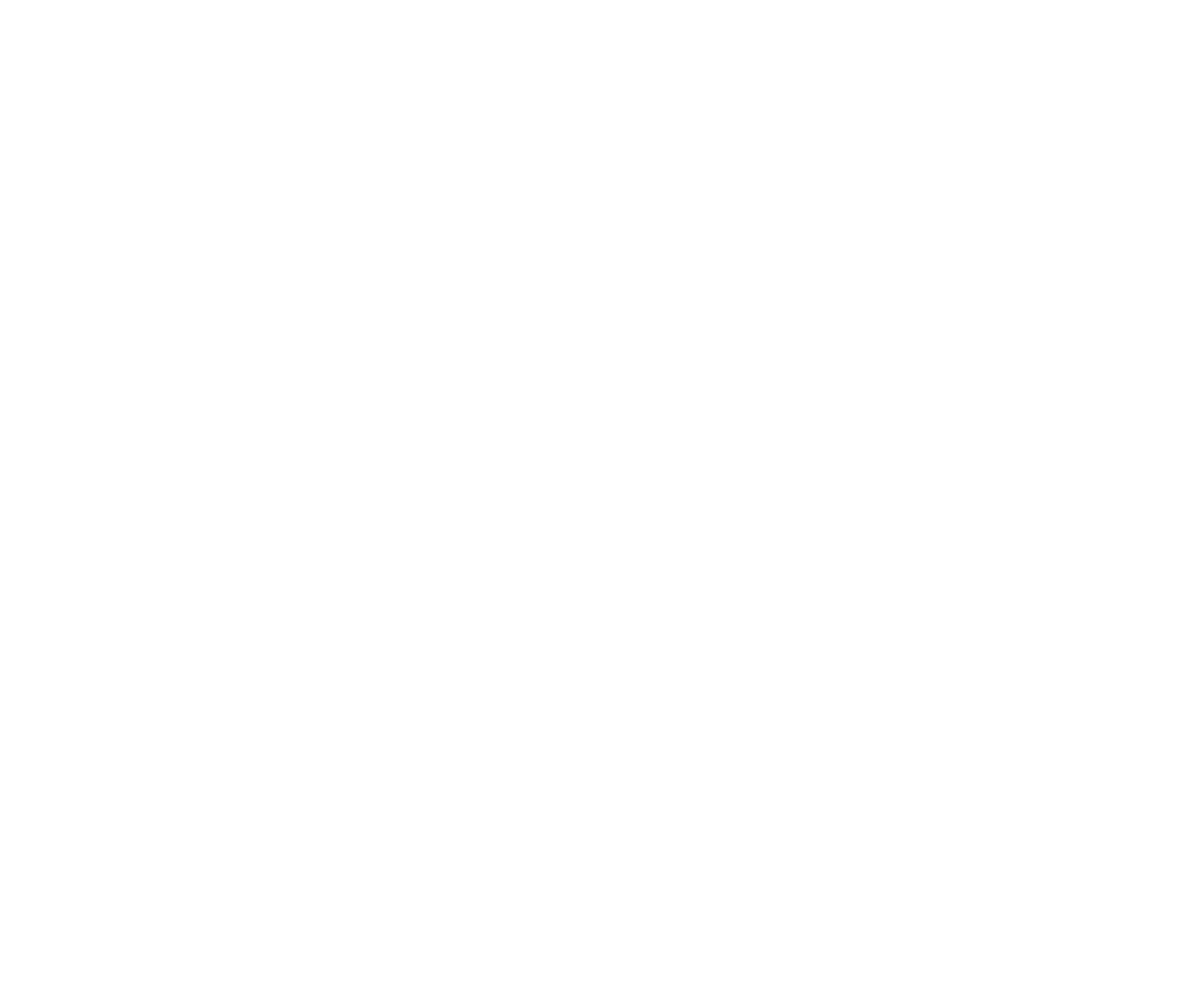
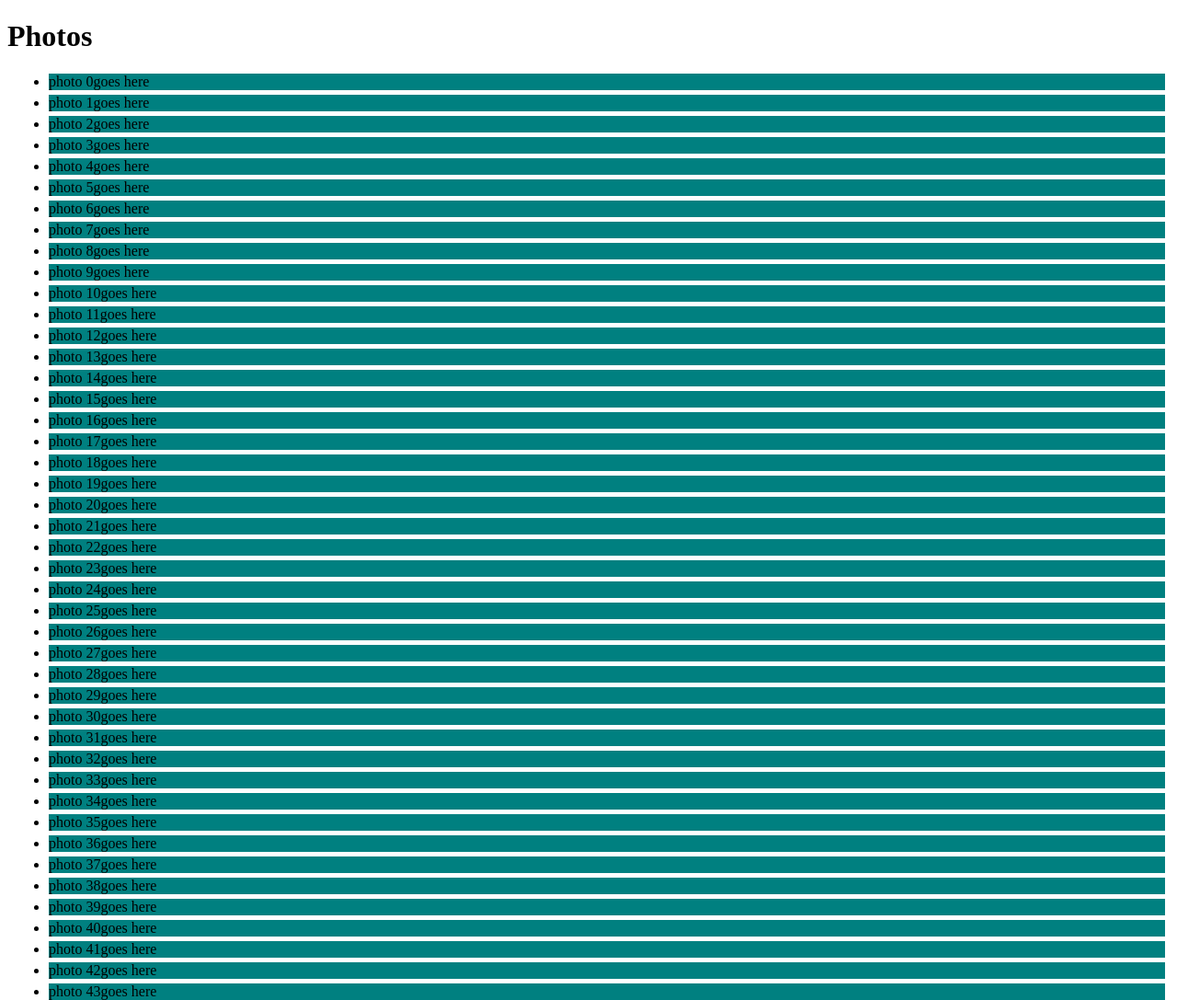
Before and after one commit to omardelarosa/client_side_game, a plain HTML site: page index.html in a window 1280 px wide. Shown: the top 1087 px of the page at 92% size. Before the commit the page ends 800 px from the top, so only its background shows below. Drawn offline with nearby package versions, Linux system fonts and the light colour scheme.

Commit message:
added sortable

```diff
--- a/index.html
+++ b/index.html
@@ -3,10 +3,18 @@
 <head>
 <title>client_side_game</title>
 <link rel="stylesheet" type="text/css" href="stylesheets/style.css" />
+<link rel="stylesheet" type="text/css" href="http://code.jquery.com/ui/1.10.4/themes/smoothness/jquery-ui.css">
+
 <script type="text/javascript" src="http://ajax.googleapis.com/ajax/libs/jquery/1.10.2/jquery.min.js"></script>
+<script type="text/javascript" src="http://code.jquery.com/ui/1.10.4/jquery-ui.js"></script>
+
 <script type="text/javascript" src="javascripts/scripts.js"></script>
 </head>
 <body>
-
+  <div id="main_container">
+    <h1 id="my_heading">Photos</h1>
+    <ul id="photos">
+    </ul>
+  </div>
 </body>
 </html>
--- a/javascripts/scripts.js
+++ b/javascripts/scripts.js
@@ -1 +1,10 @@
-console.log('feed me javascripts')
+$(function(){
+
+  for (var i = 0; i < 100; i += 1) {
+    $('#photos').append("<li class='photo_item'>photo "+i+"goes here</li>")
+  }
+
+  $('#photos').sortable();
+
+
+})
--- a/stylesheets/style.css
+++ b/stylesheets/style.css
@@ -1,2 +1,7 @@
 /* html5doctor.com Reset v1.6.1 - http://cssreset.com */
-html,body,div,span,object,iframe,h1,h2,h3,h4,h5,h6,p,blockquote,pre,abbr,address,cite,code,del,dfn,em,img,ins,kbd,q,samp,small,strong,sub,sup,var,b,i,dl,dt,dd,ol,ul,li,fieldset,form,label,legend,table,caption,tbody,tfoot,thead,tr,th,td,article,aside,canvas,details,figcaption,figure,footer,header,hgroup,menu,nav,section,summary,time,mark,audio,video{margin:0;padding:0;border:0;outline:0;font-size:100%;vertical-align:baseline;background:transparent}body{line-height:1}article,aside,details,figcaption,figure,footer,header,hgroup,menu,nav,section{display:block}nav ul{list-style:none}blockquote,q{quotes:none}blockquote:before,blockquote:after,q:before,q:after{content:none}a{margin:0;padding:0;font-size:100%;vertical-align:baseline;background:transparent}ins{background-color:#ff9;color:#000;text-decoration:none}mark{background-color:#ff9;color:#000;font-style:italic;font-weight:bold}del{text-decoration:line-through}abbr[title],dfn[title]{border-bottom:1px dotted;cursor:help}table{border-collapse:collapse;border-spacing:0}hr{display:block;height:1px;border:0;border-top:1px solid #ccc;margin:1em 0;padding:0}input,select{vertical-align:middle}
+/*html,body,div,span,object,iframe,h1,h2,h3,h4,h5,h6,p,blockquote,pre,abbr,address,cite,code,del,dfn,em,img,ins,kbd,q,samp,small,strong,sub,sup,var,b,i,dl,dt,dd,ol,ul,li,fieldset,form,label,legend,table,caption,tbody,tfoot,thead,tr,th,td,article,aside,canvas,details,figcaption,figure,footer,header,hgroup,menu,nav,section,summary,time,mark,audio,video{margin:0;padding:0;border:0;outline:0;font-size:100%;vertical-align:baseline;background:transparent}body{line-height:1}article,aside,details,figcaption,figure,footer,header,hgroup,menu,nav,section{display:block}nav ul{list-style:none}blockquote,q{quotes:none}blockquote:before,blockquote:after,q:before,q:after{content:none}a{margin:0;padding:0;font-size:100%;vertical-align:baseline;background:transparent}ins{background-color:#ff9;color:#000;text-decoration:none}mark{background-color:#ff9;color:#000;font-style:italic;font-weight:bold}del{text-decoration:line-through}abbr[title],dfn[title]{border-bottom:1px dotted;cursor:help}table{border-collapse:collapse;border-spacing:0}hr{display:block;height:1px;border:0;border-top:1px solid #ccc;margin:1em 0;padding:0}input,select{vertical-align:middle}*/
+
+.photo_item {
+  background-color: teal;
+  margin: 5px;
+}
```
